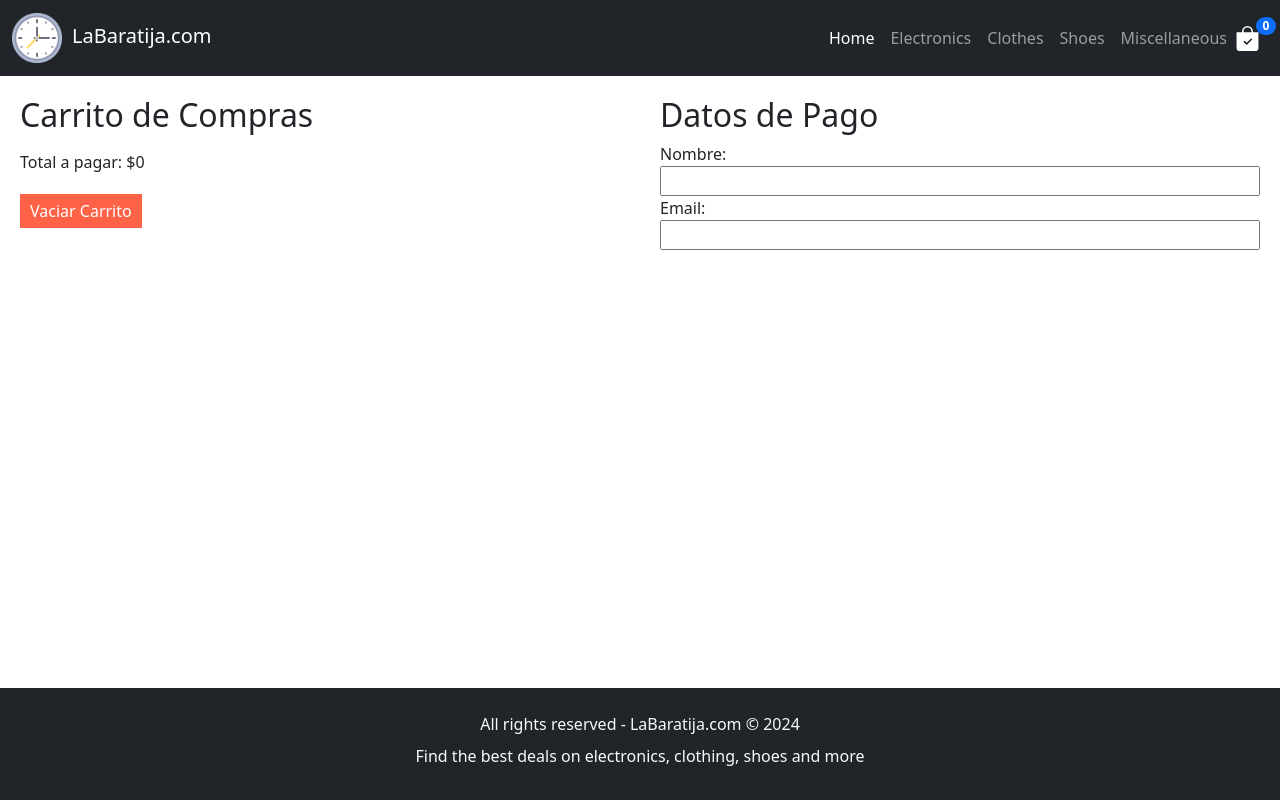
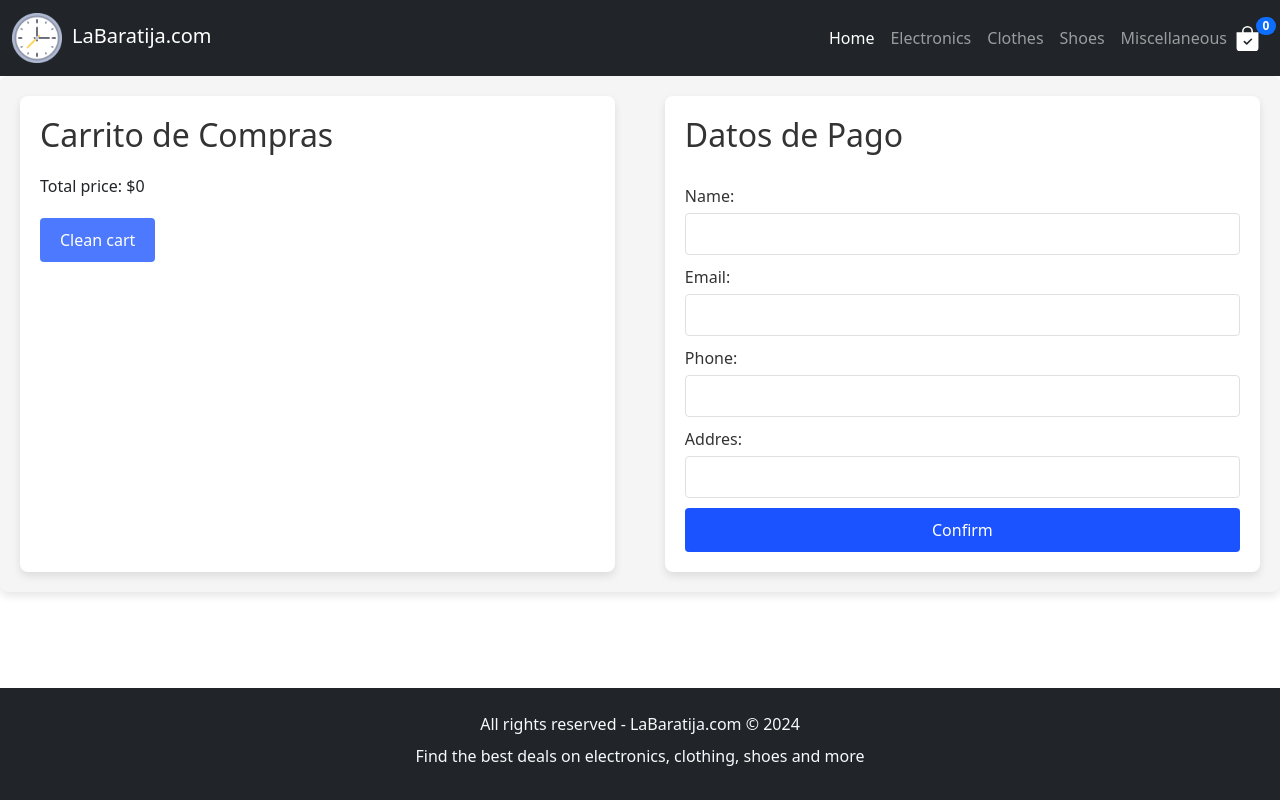
Before and after one commit to EduardoNavarroTest/coder-react, a React (Vite) app: page /cart in a window 1280 px wide. Built offline with nearby package versions, Linux system fonts and the light colour scheme.

Commit message:
Estilos al carrito de compras

```diff
--- a/src/pages/Checkout.css
+++ b/src/pages/Checkout.css
@@ -1,37 +1,95 @@
-/* src/components/Carrito.css */
 .carrito-container {
   display: flex;
   justify-content: space-between;
   padding: 20px;
+  background-color: #f5f5f5;
+  border-radius: 8px;
+  box-shadow: 0 4px 8px rgba(0, 0, 0, 0.1);
+}
+
+.carrito-izquierda, .carrito-derecha {
+  width: 48%;
 }
 
 .carrito-izquierda {
-    flex: 1;
-    padding-right: 20px;
+  background-color: #ffffff;
+  padding: 20px;
+  border-radius: 8px;
+  box-shadow: 0 4px 8px rgba(0, 0, 0, 0.1);
+}
+
+h2 {
+  margin-bottom: 20px;
+  color: #333333;
 }
 
 .productos-lista {
-    list-style: none;
+  list-style-type: none;
   padding: 0;
+}
+
+.productos-lista li {
+  display: flex;
+  justify-content: space-between;
+  align-items: center;
+  padding: 10px 0;
+  border-bottom: 1px solid #e0e0e0;
+}
+
+.productos-lista li span {
+  flex: 1;
+  text-align: left;
+}
+
+.eliminar-producto {
+  background-color: #ff4d4d;
+  border: none;
+  color: white;
+  padding: 5px 10px;
+  cursor: pointer;
+  border-radius: 4px;
+}
+
+.eliminar-producto:hover {
+  background-color: #ff1a1a;
 }
 
 .opciones-carrito {
   margin-top: 20px;
 }
 
-  .eliminar-producto,
 .vaciar-carrito {
-    background-color: #ff6347;
-    color: #fff;
+  background-color: #4d79ff;
   border: none;
-    padding: 5px 10px;
-    margin-right: 10px;
+  color: white;
+  padding: 10px 20px;
   cursor: pointer;
+  border-radius: 4px;
+}
+
+.vaciar-carrito:hover {
+  background-color: #1a53ff;
+}
+
+.confirm-cart {
+  background-color: #4d79ff;
+  border: none;
+  color: white;
+  padding: 10px 20px;
+  cursor: pointer;
+  border-radius: 4px;
+  margin-top: 10px;
+}
+
+.confirm-cart {
+  background-color: #1a53ff;
 }
 
 .carrito-derecha {
-    flex: 1;
-    padding-left: 20px;
+  background-color: #ffffff;
+  padding: 20px;
+  border-radius: 8px;
+  box-shadow: 0 4px 8px rgba(0, 0, 0, 0.1);
 }
 
 .datos-pago-form {
@@ -39,4 +97,20 @@
   flex-direction: column;
 }
 
-  /* Agrega más estilos según tus necesidades */
+.datos-pago-form label {
+  margin-top: 10px;
+  margin-bottom: 5px;
+  color: #333333;
+}
+
+.datos-pago-form input {
+  padding: 8px;
+  border: 1px solid #e0e0e0;
+  border-radius: 4px;
+}
+
+.datos-pago-form input:focus {
+  outline: none;
+  border-color: #4d79ff;
+  box-shadow: 0 0 5px rgba(77, 121, 255, 0.5);
+}
--- a/src/pages/Checkout.jsx
+++ b/src/pages/Checkout.jsx
@@ -1,10 +1,17 @@
-import React from 'react';
-import { useContext } from 'react';
-import { myContextCart } from '../context/context';
-import './Checkout.css';
+import React, { useContext } from "react";
+import { myContextCart } from "../context/context";
+import { useForm } from "react-hook-form";
+import "./Checkout.css";
 
 const Checkout = () => {
-  const { cart, cleanCart, deleteItemCart, totalPrice } = useContext(myContextCart);
+  const { cart, cleanCart, deleteItemCart, totalPrice } =
+    useContext(myContextCart);
+
+  const { register, handleSubmit } = useForm();
+
+  const send = (data) => {
+    console.log(data);
+  };
 
   return (
     <div className="carrito-container">
@@ -13,34 +20,35 @@ const Checkout = () => {
         <ul className="productos-lista">
           {cart.map((product) => (
             <li key={product.id}>
-              <span>{product.title}</span>
-              <span> - {product.quantity}</span>
-              <span> - ${product.price * product.quantity}</span>
-              <button className="eliminar-producto" onClick={deleteItemCart}>
-            Delete
-          </button>
+              <span><strong>{product.title}</strong></span>
+              <span>Cant: {product.quantity}</span>
+              <span>${product.price * product.quantity}</span>
+              <button className="eliminar-producto" onClick={() => deleteItemCart(product.id)}>Delete</button>
             </li>
           ))}
         </ul>
-        <p>Total a pagar: ${totalPrice()}</p>
+        <p>Total price: ${totalPrice()}</p>
         <div className="opciones-carrito">
-                    <button className="vaciar-carrito" onClick={cleanCart}>
-            Vaciar Carrito
-          </button>
+          <button className="vaciar-carrito" onClick={cleanCart}>Clean cart</button>
         </div>
       </div>
 
-      {/* Derecha: Datos de pago */}
       <div className="carrito-derecha">
         <h2>Datos de Pago</h2>
-        <form className="datos-pago-form">
-          <label htmlFor="nombre">Nombre:</label>
-          <input type="text" id="nombre" />
+        <form className="datos-pago-form" onSubmit={handleSubmit(send)}>
+          <label>Name:</label>
+          <input type="text" {...register("name")} />
 
-          <label htmlFor="email">Email:</label>
-          <input type="email" id="email" />
+          <label>Email:</label>
+          <input type="email" {...register("email")} />
 
-          {/* Agrega más campos de datos de pago aquí */}
+          <label>Phone:</label>
+          <input type="tel" {...register("phone")} />
+
+          <label>Addres:</label>
+          <input type="text" {...register("addres")} />
+
+          <button className="confirm-cart" type="submit">Confirm</button>
         </form>
       </div>
     </div>
@@ -48,7 +56,6 @@ const Checkout = () => {
 };
 
 export default Checkout;
-
 
 // const Clothes = () => {
 
@@ -61,7 +68,6 @@ export default Checkout;
 //   */
 //   /*const handleSubmit = (e) => {
 //     e.preventDefault();
-
 
 //     console.log('Formulario enviado:',  formData );
 //   };
--- a/src/utils/ToastConfig.jsx
+++ b/src/utils/ToastConfig.jsx
@@ -3,7 +3,7 @@ import toast, { Toaster } from 'react-hot-toast';
 const ToastConfig = () => {
     return (
         <Toaster
-            position="top-right"
+            position="top-center"
             reverseOrder={false}
             gutter={8}
             containerClassName=""
```
Also changed, not shown: 1 other file (tests, documents, lock files or other folders). Lines whose indentation alone changed are shown as unchanged.
